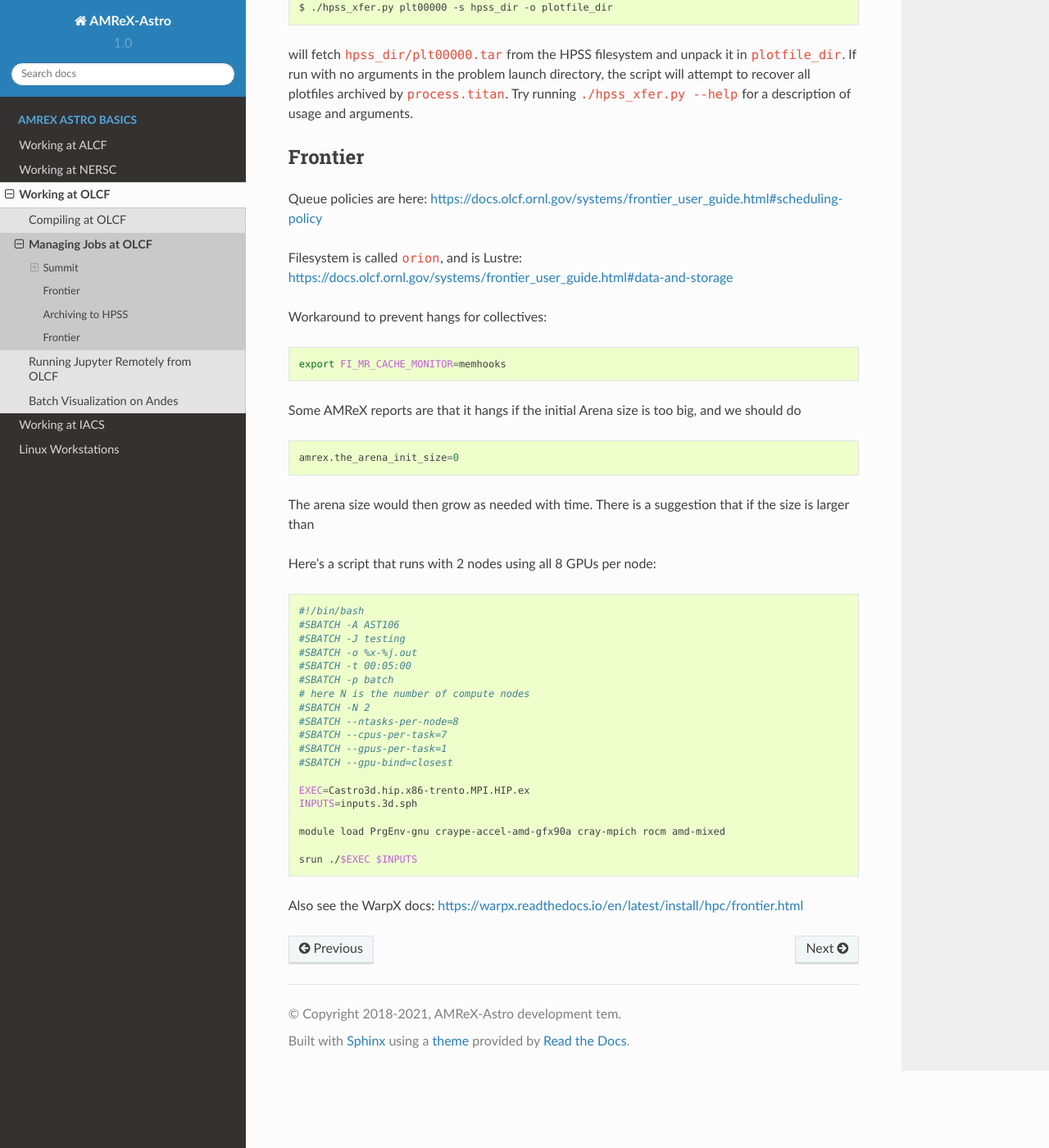
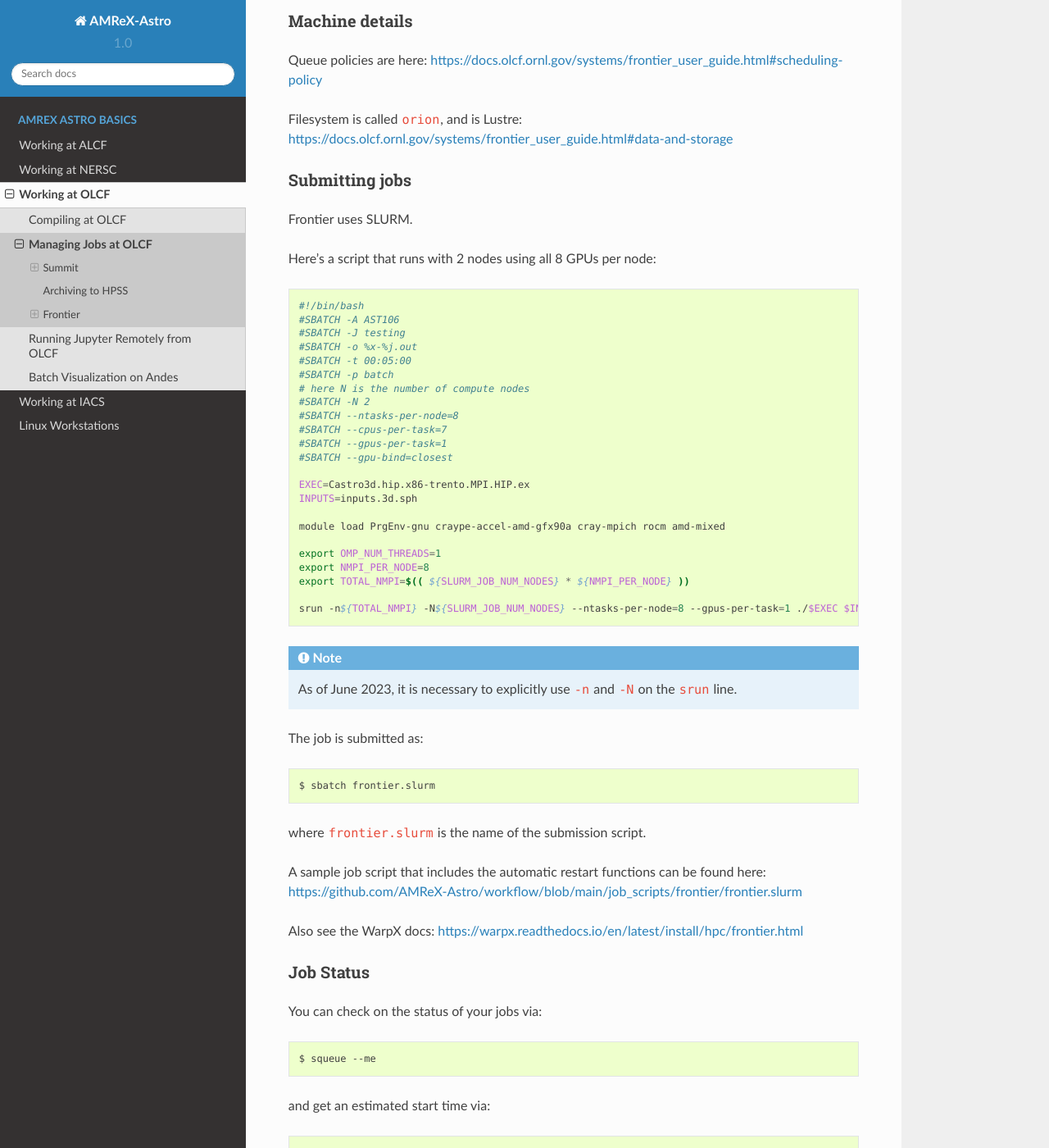
Before and after one commit to AMReX-Astro/workflow, a Sphinx documentation site: the page built from sphinx_docs/source/olcf-workflow.rst, in a window 1280 px wide and 1400 px high, scrolled down 8692 px. Shown: the whole window at 82% size. Built offline with Sphinx 7.4.7 and the Read the Docs theme 2.0.0, drawn with Linux system fonts in a browser that asks for light colours; some of the changed text lies outside the part shown.

Commit message:
more Frontier

```diff
--- a/sphinx_docs/source/olcf-workflow.rst
+++ b/sphinx_docs/source/olcf-workflow.rst
@@ -331,17 +331,6 @@ on the previous.  Your submission script should use the automatic
 restarting features discussed above.
 
 
-Frontier
---------
-
-For debugging:
-
-.. prompt:: bash
-
-   rocgdb --args ./Castro2d.hip.x86-trento.MPI.HIP.ex inputs_2d.testsuite
-
-then do ``run`` at the debugger prompt.
-
 
 Archiving to HPSS
 -----------------
@@ -410,6 +399,9 @@ for a description of usage and arguments.
 Frontier
 --------
 
+Machine details
+^^^^^^^^^^^^^^^
+
 Queue policies are here:
 https://docs.olcf.ornl.gov/systems/frontier_user_guide.html#scheduling-policy
 
@@ -417,22 +409,11 @@ https://docs.olcf.ornl.gov/systems/frontier_user_guide.html#scheduling-policy
 Filesystem is called ``orion``, and is Lustre:
 https://docs.olcf.ornl.gov/systems/frontier_user_guide.html#data-and-storage
 
-Workaround to prevent hangs for collectives:
 
-::
+Submitting jobs
+^^^^^^^^^^^^^^^
 
- export FI_MR_CACHE_MONITOR=memhooks
-
-
-Some AMReX reports are that it hangs if the initial Arena size is too big, and we should do
-
-::
-
-  amrex.the_arena_init_size=0
-
-The arena size would then grow as needed with time.  There is a suggestion that if the size is
-larger than
-
+Frontier uses SLURM.
 
 Here's a script that runs with 2 nodes using all 8 GPUs per node:
 
@@ -456,6 +437,91 @@ Here's a script that runs with 2 nodes using all 8 GPUs per node:
 
    module load PrgEnv-gnu craype-accel-amd-gfx90a cray-mpich rocm amd-mixed
 
-   srun ./$EXEC $INPUTS
+   export OMP_NUM_THREADS=1
+   export NMPI_PER_NODE=8
+   export TOTAL_NMPI=$(( ${SLURM_JOB_NUM_NODES} * ${NMPI_PER_NODE} ))
+
+   srun -n${TOTAL_NMPI} -N${SLURM_JOB_NUM_NODES} --ntasks-per-node=8 --gpus-per-task=1 ./$EXEC $INPUTS
+
+
+.. note::
+
+   As of June 2023, it is necessary to explicitly use ``-n`` and ``-N`` on the ``srun`` line.
+
+The job is submitted as:
+
+.. prompt:: bash
+
+   sbatch frontier.slurm
+
+where ``frontier.slurm`` is the name of the submission script.
+
+A sample job script that includes the automatic restart functions can be found here:
+https://github.com/AMReX-Astro/workflow/blob/main/job_scripts/frontier/frontier.slurm
+
 
 Also see the WarpX docs: https://warpx.readthedocs.io/en/latest/install/hpc/frontier.html
+
+
+Job Status
+^^^^^^^^^^
+
+You can check on the status of your jobs via:
+
+.. prompt:: bash
+
+   squeue --me
+
+and get an estimated start time via:
+
+.. prompt:: bash
+
+   squeue --me --start
+
+
+Job Chaining
+^^^^^^^^^^^^
+
+The script `chainslurm.sh </ccs/home/zingale/bin/chainslurm.sh>`_ can be used to start
+a job chain, with each job depending on the previous.  For example, to start up
+10 jobs:
+
+.. prompt:: bash
+
+   chainslurm -1 10 frontier.slurm
+
+If you want to add the chain to an existing queued job, change the ``-1`` to the job-id
+of the existing job.
+
+
+Debugging
+^^^^^^^^^
+
+For debugging:
+
+.. prompt:: bash
+
+   rocgdb --args ./Castro2d.hip.x86-trento.MPI.HIP.ex inputs_2d.testsuite
+
+then do ``run`` at the debugger prompt.
+
+
+
+Troubleshooting
+^^^^^^^^^^^^^^^
+
+Workaround to prevent hangs for collectives:
+
+::
+
+ export FI_MR_CACHE_MONITOR=memhooks
+
+
+Some AMReX reports are that it hangs if the initial Arena size is too big, and we should do
+
+::
+
+  amrex.the_arena_init_size=0
+
+The arena size would then grow as needed with time.  There is a suggestion that if the size is
+larger than
```
